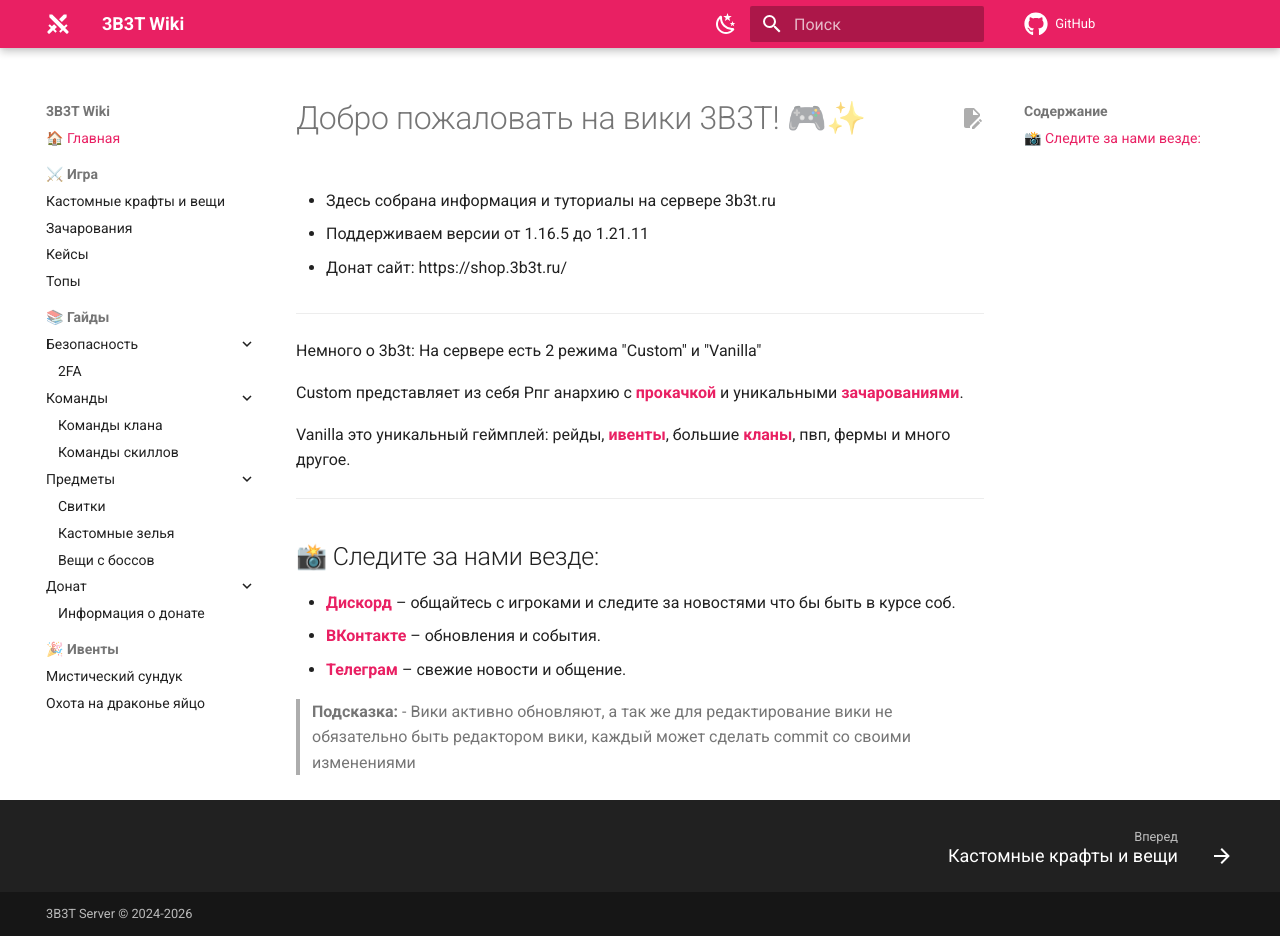
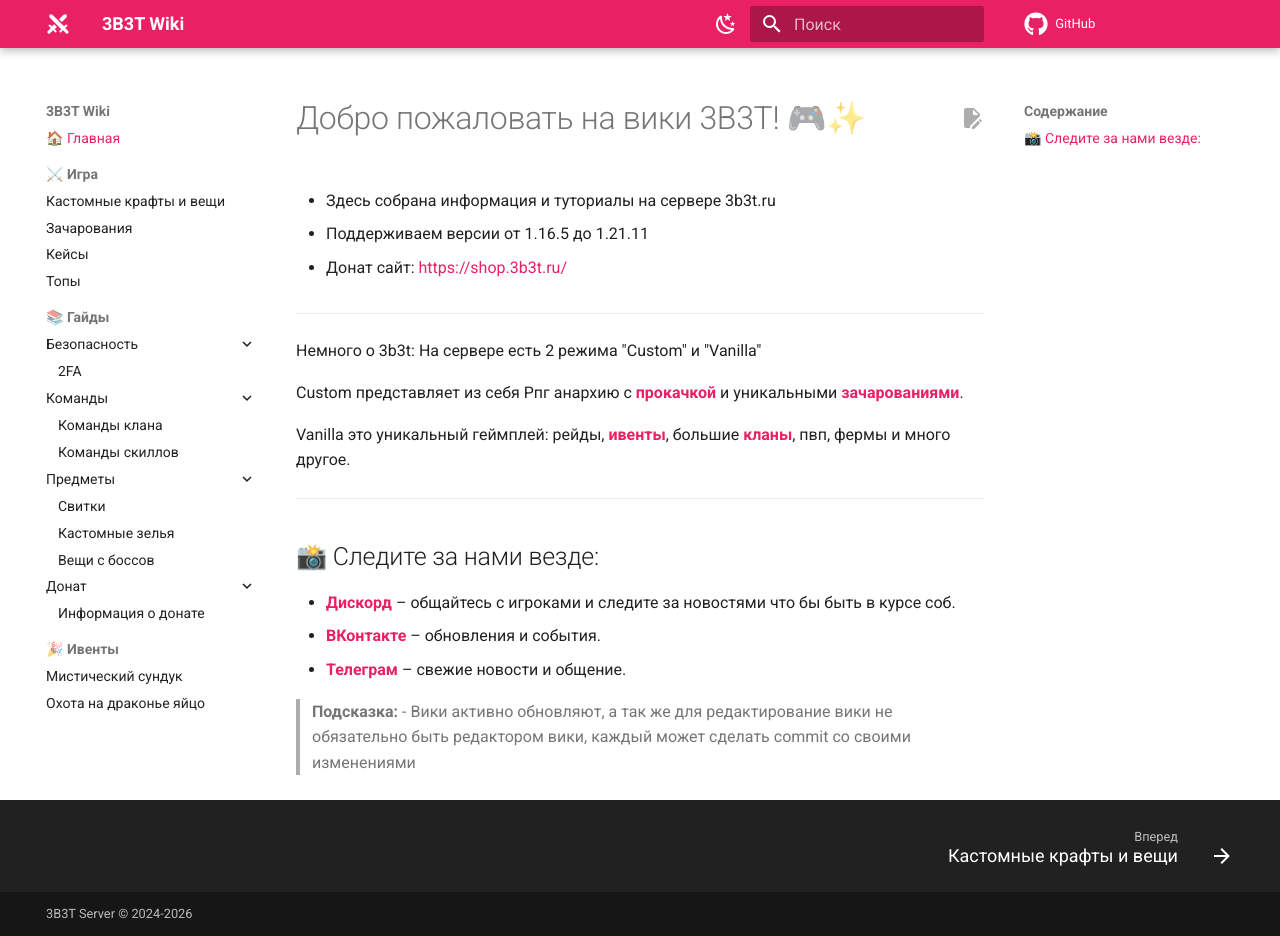
Before and after one commit to 3B3TServer/Docs, an MkDocs documentation site: the page built from docs/index.md, in a window 1280 px wide and 936 px high. Built offline with MkDocs 1.6.1 and Material for MkDocs 9.7.7, drawn with Linux system fonts in a browser that asks for light colours; comment, search, counter and statistics services are not loaded; part of the change alters nothing that is shown.

```diff
--- a/docs/index.md
+++ b/docs/index.md
@@ -4,7 +4,7 @@
 
 - Поддерживаем версии от 1.16.5 до 1.21.11
 
-- Донат сайт: https://shop.3b3t.ru/
+- Донат сайт: [https://shop.3b3t.ru/](https://shop.3b3t.ru/)
 
 ---
 
```
